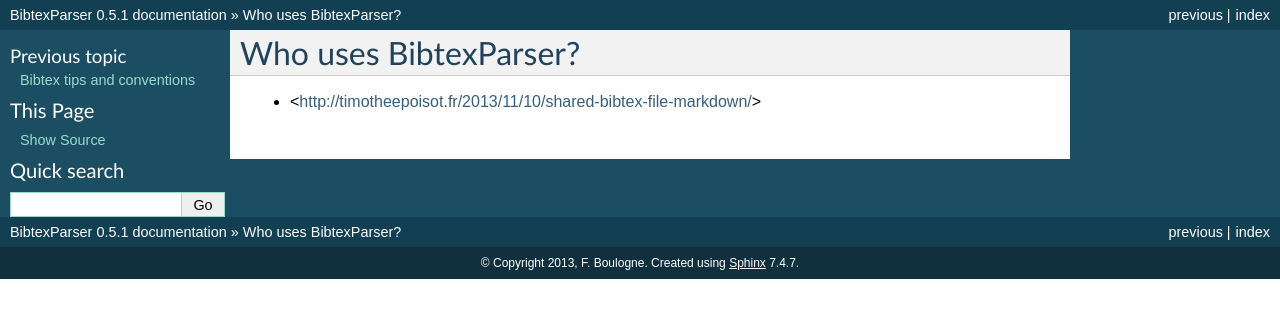
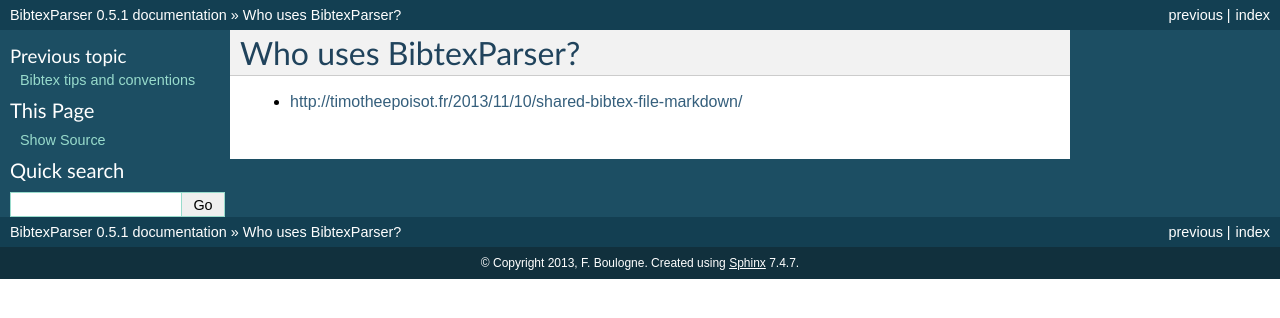
Before and after one commit to sciunto-org/python-bibtexparser, a Sphinx documentation site: the page built from docs/source/who.rst, in a window 1280 px wide. Shown: the top 318 px of the page. Built offline with Sphinx 7.4.7, drawn with Linux system fonts in a browser that asks for light colours.

Commit message:
fix link

```diff
--- a/docs/source/who.rst
+++ b/docs/source/who.rst
@@ -1,4 +1,4 @@
 Who uses BibtexParser?
 ======================
 
-* <http://timotheepoisot.fr/2013/11/10/shared-bibtex-file-markdown/>
+* http://timotheepoisot.fr/2013/11/10/shared-bibtex-file-markdown/
```
